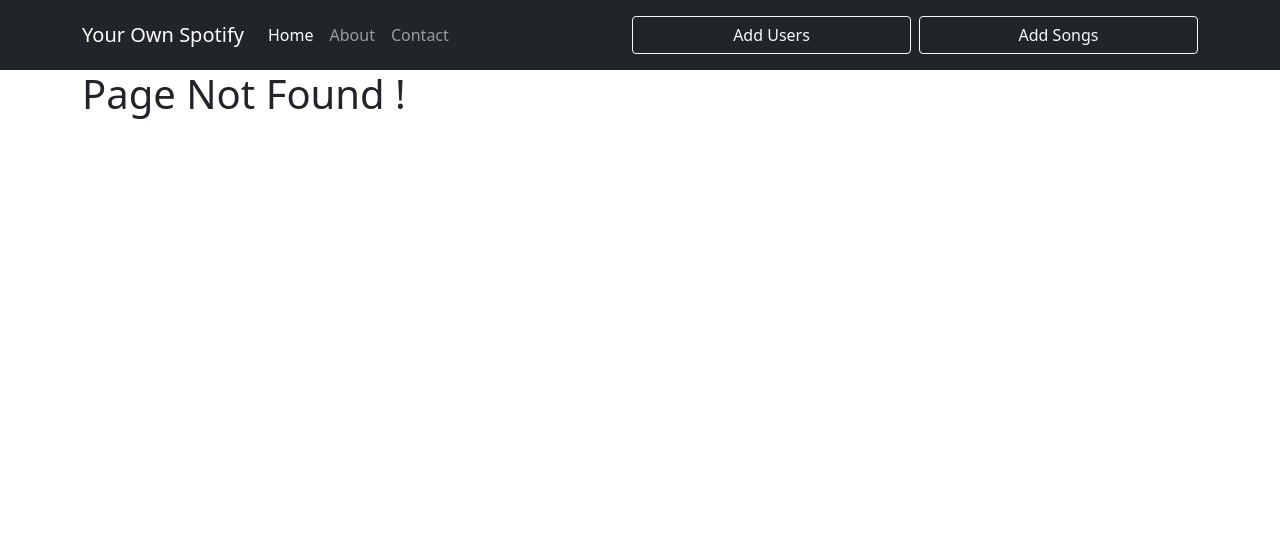
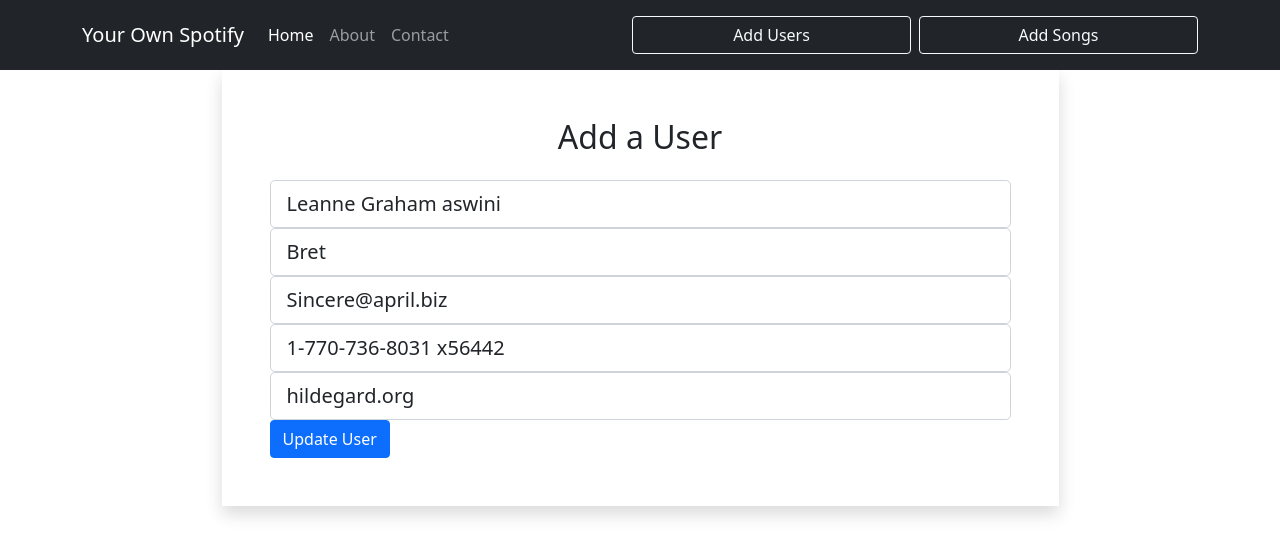
Before and after one commit to kartikpathak1999/chalja, a React (Create React App) app: page /user/edit/1 in a window 1280 px wide. Before the commit this address had no page. Shown: the top 556 px of the page. Built offline with nearby package versions, Linux system fonts and the light colour scheme; data requests are answered from the project's data file.

Commit message:
Crud Operations for User

```diff
--- a/db.json
+++ b/db.json
@@ -2,7 +2,7 @@
   "users": [
     {
       "id": 1,
-      "name": "Leanne Graham",
+      "name": "Leanne Graham aswini",
       "username": "Bret",
       "email": "Sincere@april.biz",
       "address": {
@@ -245,14 +245,6 @@
       "phone": "7004789484",
       "website": "asw@fajda.com",
       "id": 12
-    },
-    {
-      "name": "test",
-      "username": "da",
-      "email": "as6dec@gmail.com",
-      "phone": "07004789484",
-      "website": "123",
-      "id": 13
     }
   ]
 }
--- a/src/App.js
+++ b/src/App.js
@@ -6,6 +6,8 @@ import Navbar from "./component/layout/Navbar";
 import PageNotFound from "./component/pages/PageNotFound";
 import {BrowserRouter as Router, Route, Switch} from "react-router-dom";
 import Adduser from "./component/users/Adduser";
+import EditUser from "./component/users/EditUser";
+import User from "./component/users/User";
 
 
 function App() {
@@ -19,6 +21,8 @@ function App() {
           <Route exact path = "/about" component={About}></Route>
           <Route exact path = "/contact" component={Contact}></Route>
           <Route exact path = "/user/add" component={Adduser}></Route>
+          <Route exact path = "/user/edit/:id" component={EditUser}></Route>
+          <Route exact path = "/user/:id" component={User}></Route>
           <Route exact path = "*" component={PageNotFound}></Route>
         </Switch>
         </div>
--- a/src/component/pages/Home.js
+++ b/src/component/pages/Home.js
@@ -11,6 +11,11 @@ const Home = () =>{
     const loadUser = async () =>{
         const result = await axios.get("http://localhost:3001/users");
         setUsers(result.data);
+    };
+
+    const deleteUser = async id =>{
+        await axios.delete(`http://localhost:3001/users/${id}`);
+        loadUser();
     }
 
     return (
@@ -37,9 +42,9 @@ const Home = () =>{
                 <td>{user.username}</td>
                 <td>{user.email}</td>
                 <td>
-                    <Link className="btn m-2"><i class="fa-solid fa-eye"></i></Link>
-                    <Link className="btn m-2"><i class="fa-solid fa-pen"></i></Link>
-                    <Link className="btn m-2"><i class="fa-solid fa-trash-can"></i></Link>
+                    <Link className="btn m-2" to={`/user/${user.id}`}><i class="fa-solid fa-eye"></i></Link>
+                    <Link className="btn m-2" to={`/user/edit/${user.id}`}><i class="fa-solid fa-pen"></i></Link>
+                    <Link className="btn m-2" onClick={()=>{deleteUser(user.id)}}><i class="fa-solid fa-trash-can"></i></Link>
 
                 </td>
             </tr>
--- /dev/null
+++ b/src/component/users/EditUser.js
@@ -0,0 +1,106 @@
+import axios from "axios";
+import { useHistory,useParams } from "react-router-dom";
+import React,{ useState, useEffect} from "react";
+
+const EditUser = () => {
+
+    let history = useHistory();
+    const{id} = useParams();
+
+    const [user,setUser] = useState({
+        name:"",
+        username:"",
+        email:"",
+        phone:"",
+        website:"",
+    });
+
+    const {name,username,email,phone,website} = user;
+
+    const onInputChange = e =>{
+        setUser({
+            ...user,[e.target.name]:e.target.value
+        });
+    };
+
+    useEffect(()=>{
+        loadUser();
+    },[]);
+
+    const onSubmit = async e =>{
+        e.preventDefault();
+        await axios.put(`http://localhost:3001/users/${id}`, user);
+        history.push("/");
+
+    };
+
+    const loadUser = async () =>{
+        const result = await axios.get(`http://localhost:3001/users/${id}`);
+        setUser(result.data);
+    }
+
+    return(
+        <div className="container">
+            <div className="w-75 mx-auto shadow p-5">
+                <h2 className="text-center mb-4">Add a User</h2>
+                <form onSubmit={e=> onSubmit(e)}>
+                    <div className="form-group">
+                        <input
+                        type="text"
+                        className="form-control form-control-lg"
+                        placeholder="Enter Name"
+                        name = "name"
+                        value={name}
+                        onChange={e=> onInputChange(e)}
+                        ></input>
+                        </div>
+                    <div className="form-group">
+                    <input
+                        type="text"
+                        className="form-control form-control-lg"
+                        placeholder="Enter Username"
+                        name = "username"
+                        value={username}
+                        onChange={e=> onInputChange(e)}
+                        ></input>
+                    </div>
+                    <div className="form-group">
+                    <input
+                        type="text"
+                        className="form-control form-control-lg"
+                        placeholder="Enter Email"
+                        name = "email"
+                        value={email}
+                        onChange={e=> onInputChange(e)}
+                        ></input>
+                    </div>
+                    <div className="form-group">
+                    <input
+                        type="text"
+                        className="form-control form-control-lg"
+                        placeholder="Enter Phone Number"
+                        name = "phone"
+                        value={phone}
+                        onChange={e=> onInputChange(e)}
+                        ></input>
+                    </div>
+                    <div className="form-group">
+                    <input
+                        type="text"
+                        className="form-control form-control-lg"
+                        placeholder="Enter Website Number"
+                        name = "website"
+                        value={website}
+                        onChange={e=> onInputChange(e)}
+                        ></input>
+                    </div>
+                    <button className="btn btn-primary btn-block">Update User</button>
+                </form>
+
+            </div>
+
+        </div>
+    );
+}
+
+export default EditUser;
--- /dev/null
+++ b/src/component/users/User.js
@@ -0,0 +1,47 @@
+import React,{useState, useEffect} from "react";
+import {Link, useParams} from 'react-router-dom';
+import axios  from "axios";
+import userEvent from "@testing-library/user-event";
+
+const User = () =>{
+
+    const [user,setUser] = useState({
+        name:"",
+        username:"",
+        email:"",
+        phone:"",
+        website:"",
+    });
+
+    const {id} = useParams();
+
+    useEffect(()=>{
+        loadUser();
+    },[]);
+
+    const loadUser = async () =>{
+        const result = await axios.get(`http://localhost:3001/users/${id}`);
+        setUser(result.data);
+    }
+
+    return (
+        <div className="container py-4">
+            <Link className="btn btn-primary " to="/">
+                Back to Home
+            </Link>
+            <h1 className="display-4"> User Id: {id}</h1>
+            <hr/>
+            <ul className=" list-group w-50">
+                <li className="list-group-item"> name : {user.name}</li>
+                <li className="list-group-item"> username : {user.username}</li>
+                <li className="list-group-item"> email : {user.email}</li>
+                <li className="list-group-item"> phone : {user.phone}</li>
+                <li className="list-group-item"> website : {user.website}</li>
+
+            </ul>
+        </div>
+    );
+
+}
+
+export default User;
```
